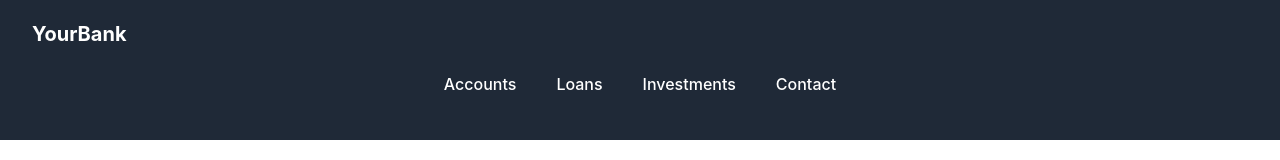
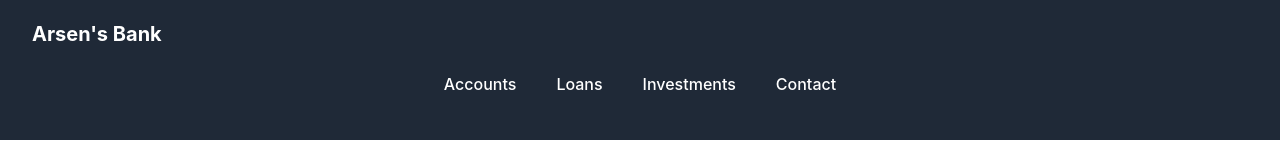
Before and after one commit to arsenhh-byte/ProjectX, a React (Create React App) app in the folder banking-app/: page / in a window 1280 px wide. Shown: the top 160 px of the page. Built offline with nearby package versions, Linux system fonts and the light colour scheme.

Commit message:
Changed the bank name

```diff
--- a/banking-app/src/components/Header.js
+++ b/banking-app/src/components/Header.js
@@ -6,7 +6,7 @@ const Header = () => {
     <header className="bg-gray-800 text-white">
       <div className="container mx-auto flex flex-wrap p-5 flex-col md:flex-row items-center">
         <h1 className="flex title-font font-medium items-center text-white mb-4 md:mb-0">
-          <span className="ml-3 text-xl font-bold">YourBank</span> {/* Updated Brand Name */}
+          <span className="ml-3 text-xl font-bold">Arsen's Bank</span> {/* Updated Brand Name */}
         </h1>
         <NavBar />
       </div>
--- a/banking-app/src/components/Services.js
+++ b/banking-app/src/components/Services.js
@@ -36,7 +36,6 @@ const servicesData = [
       "Flexible personal loan options with competitive rates and simple applications.",
     Icon: FaHandshake,
   },
-  // ... Add more banking services as needed
 ];
 
 const Services = () => {
```
Also changed, not shown: 1 other file (tests, documents, lock files or other folders).
